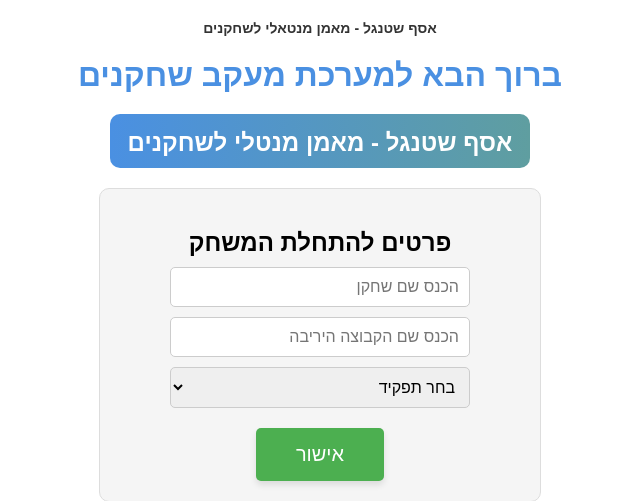
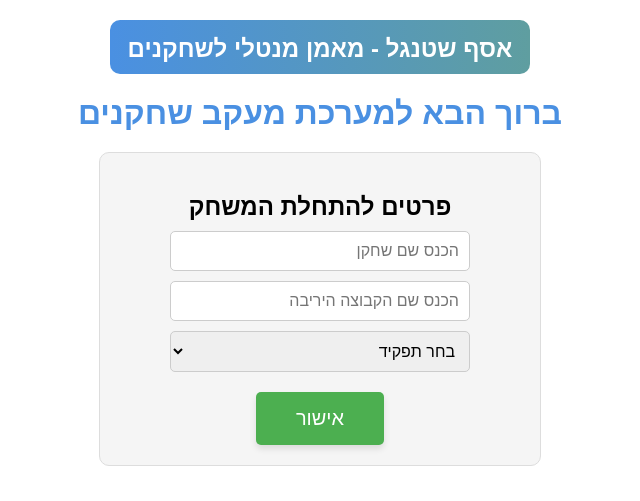
Before and after one commit to assafshtengel/PlayerTracker, a Flask app: page / in a window 1280 px wide. Shown: the top 501 px of the page, without its empty margins (320-960 px from the left). Run offline with Flask 3, Linux system fonts and the light colour scheme; some libraries are stand-ins or nearby versions.

Commit message:
Update index.html

```diff
--- a/templates/index.html
+++ b/templates/index.html
@@ -4,22 +4,17 @@
     <meta charset="UTF-8">
     <meta name="viewport" content="width=device-width, initial-scale=1.0">
     <title>מערכת מעקב שחקנים</title>
+    <script src="https://html2canvas.hertzen.com/dist/html2canvas.min.js"></script>
     <link rel="stylesheet" href="{{ url_for('static', filename='styles.css') }}">
-    <script src="https://html2canvas.hertzen.com/dist/html2canvas.min.js"></script>
 </head>
 <body>
-    <header>
-        <!-- כותרת ראשית קטנה יותר -->
-        <h3 id="main-coach-title">אסף שטנגל - מאמן מנטאלי לשחקנים</h3>
-    </header>
-
-    <!-- כותרת "ברוך הבא" בצבע נעים -->
-    <h1 id="welcome-message" style="color:#4A90E2;margin-bottom:20px;">ברוך הבא למערכת מעקב שחקנים</h1>
-
-    <!-- לוגו טקסטואלי מעוצב -->
+    <!-- הסרנו את ה-header עם h3, עכשיו יש רק לוגו מעוצב -->
     <div id="logo">
         <span class="logo-text">אסף שטנגל - מאמן מנטלי לשחקנים</span>
     </div>
+
+    <!-- כותרת "ברוך הבא" -->
+    <h1 id="welcome-message" style="color:#4A90E2;margin-bottom:20px;">ברוך הבא למערכת מעקב שחקנים</h1>
 
     <!-- שלב מילוי פרטים -->
     <div id="user-input-container" class="game-info-container">
@@ -37,7 +32,6 @@
                 <option value="כנף">כנף</option>
             </select>
         </div>
-        <!-- כפתור אישור -->
         <button id="submit-user-button" onclick="submitUserInfo()">אישור</button>
     </div>
 
@@ -104,7 +98,7 @@
         <div class="popup-content" id="game-summary-content">
             <span class="close-btn big-close" onclick="closePopup()">&times;</span>
             <div id="summary-content">
-                <p style="color: blue;">אסף שטנגל - מאמן מנטאלי לשחקנים</p>
+                <!-- הסרנו את השורה הנוספת של אסף שטנגל כאן -->
                 <p>שם השחקן: <span id="player-display-summary"></span></p>
                 <p>תאריך המשחק: <span id="game-date-summary"></span></p>
                 <p>קבוצה יריבה: <span id="team-display-summary"></span></p>
```
